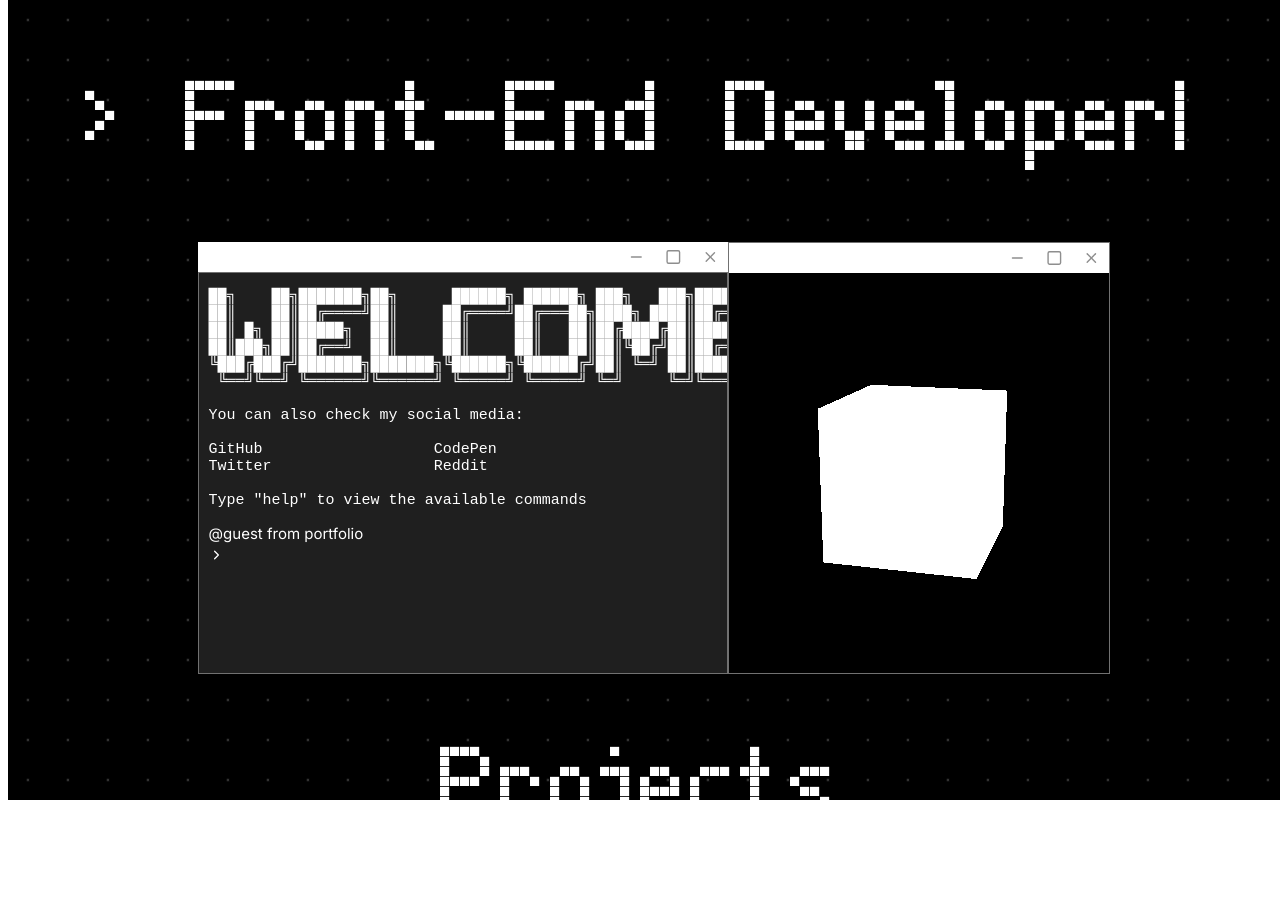
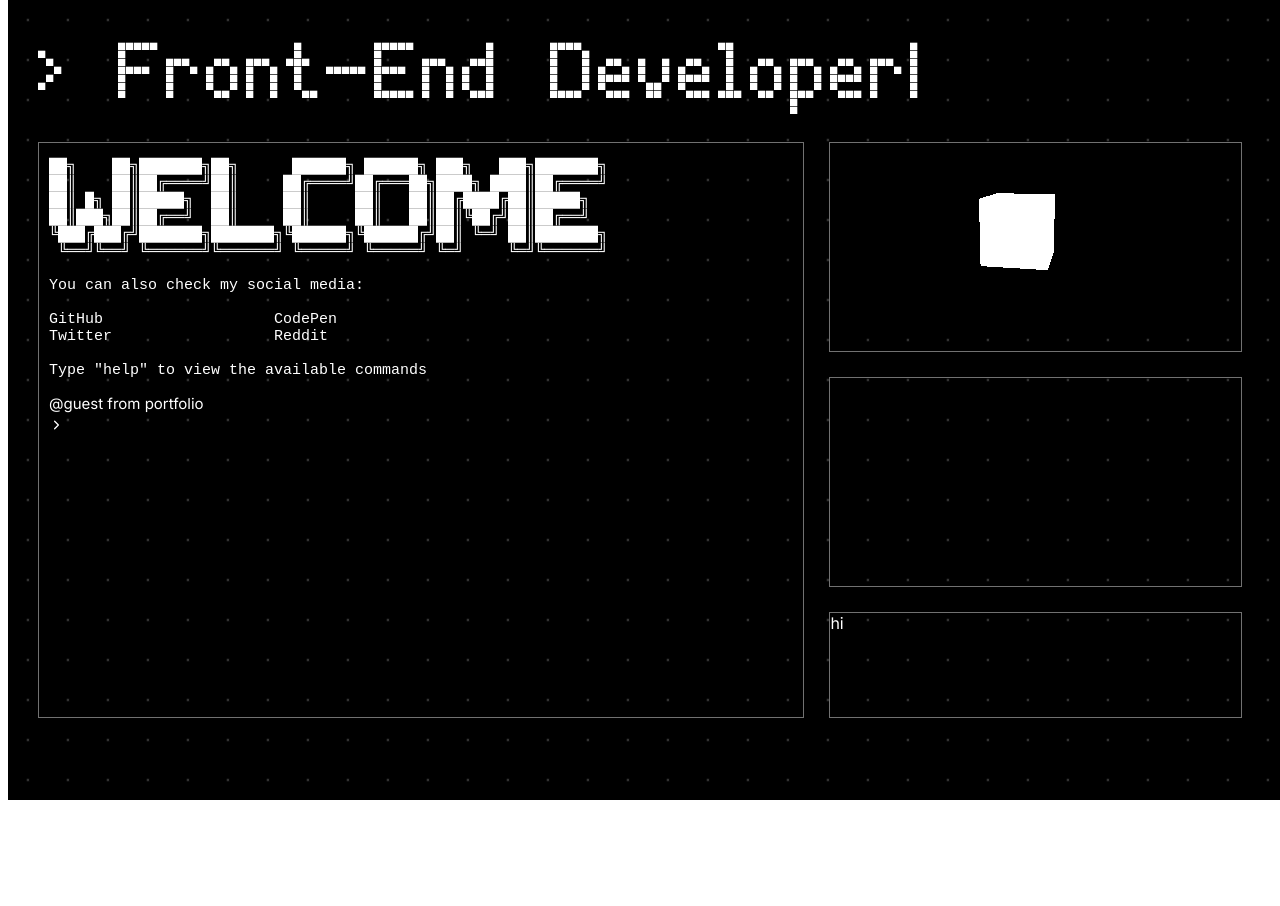
Before and after one commit to AB10110F/Portfolio-TUI, a Next.js app: page / in a window 1280 px wide. Shown: the top 906 px of the page. After the commit the page ends 800 px from the top, so only its background shows below. Built offline with nearby package versions, Linux system fonts and the light colour scheme.

Commit message:
new-layout

```diff
--- a/src/app/page.module.css
+++ b/src/app/page.module.css
@@ -1,38 +1,47 @@
 .main {
   display: flex;
   flex-direction: column;
-  justify-content: space-around;
-  align-items: center;
-  min-height: 100vh;
   color: white;
+  padding: 30px;
 }
 
-.main h1
+.main h1{font-size: 10vh; margin: 0 0 2% 0}
+
+.grid
 {
-  font-size: 100px;
+  display: flex;
+  flex-direction: row;
+  width: 100%;
+  height: 72vh;
+  gap: 25px;
 }
 
-.home
+.column
 {
-  width: 70%;
   display: flex;
-  flex-direction: row;
-  justify-content: space-between;
+  flex-direction: column;
+  gap:25px;
+  width: 35%;
 }
 
-.canvasContainer
+.canvas
 {
-  width: 380px;
-  background-color: rgb(31, 31, 31);
   border: 1px solid rgb(113, 113, 113);
+  height: 40%;
 }
 
-.canvasContent
+.bars
 {
-  height: 180px;
+  border: 1px solid rgb(113, 113, 113);
+  height: 40%;
 }
 
-.projects
+.controls
+{
+  border: 1px solid rgb(113, 113, 113);
+  height: 20%;
+}
+/* .projects
 {
   display: flex;
   flex-direction: row;
@@ -90,4 +99,4 @@
     justify-content: center;
     align-items: center;
     height: 180px;
-}
+} */
--- a/src/app/page.tsx
+++ b/src/app/page.tsx
@@ -13,55 +13,16 @@ export default function Home() {
   return (
     <main className={styles.main}>
       <Typewriter text={'  Front-End Developer'}/> {/* TODO What is wrong with the position 1? */}
-        <div className={styles.home}>
+      <div className={styles.grid}>
             <Terminal/>
-            <div className={styles.canvasContainer}>
-                <section className={styles.windowOptions}>
-                    <article>
-                        <Minus />
-                        <Square />
-                        <X />
-                    </article>
-                </section>
-                <section className={styles.canvasContent}>
+            <section className={styles.column}>
+                <article className={styles.canvas}>
                     <Model/>
-                </section>
-            </div>
-        </div>
-      <h1 className={dotFont.className}>Projects</h1>
-      <div className={styles.projects}>
-          <div className={styles.windowContainer}>
-              <section className={styles.windowOptions}>
-                  <article>
-                      <Minus />
-                      <Square />
-                      <X />
-                  </article>
-              </section>
-              <section className={styles.windowContent}>404</section>
-          </div>
-          <div className={styles.windowContainer}>
-              <section className={styles.windowOptions}>
-                  <article>
-                      <Minus />
-                      <Square />
-                      <X />
-                  </article>
-              </section>
-              <section className={styles.windowContent}>404</section>
-          </div>
-          <div className={styles.windowContainer}>
-              <section className={styles.windowOptions}>
-                  <article>
-                      <Minus />
-                      <Square />
-                      <X />
-                  </article>
-              </section>
-              <section className={styles.windowContent}>404</section>
-          </div>
+                </article>
+                <article className={styles.bars}></article>
+                <article className={styles.controls}>hi</article>
+            </section>
       </div>
-      <h1 className={dotFont.className}>Social Media</h1>
     </main>
   )
 }
--- a/src/components/Dots.tsx
+++ b/src/components/Dots.tsx
@@ -4,7 +4,7 @@ import p5 from 'p5';
 import styles from '../css/dots.module.css'
 
 const Dots = () => {
-  const sketchRef = useRef<HTMLDivElement>(null);
+  const sketchRef = useRef<HTMLDivElement>(null!);
 
   useEffect(() => {
     let dotSize: number = 4;
--- a/src/components/Model.tsx
+++ b/src/components/Model.tsx
@@ -9,10 +9,10 @@ const AsciiCube = () => {
 
     useEffect(() => {
       const canvas = canvasRef.current;
-      const renderer = new THREE.WebGLRenderer({ canvas });
+      const renderer = new THREE.WebGLRenderer({ canvas/* , alpha: true  */});
 
       const width = 380;
-      const height = 400;
+      const height = 170;
 
       canvas.style.width = `${width}px`;
       canvas.style.height = `${height}px`;
@@ -29,7 +29,7 @@ const AsciiCube = () => {
       camera.position.z = 5;
 
       const geometry = new THREE.BoxGeometry(1, 1, 1);
-      const material = new THREE.MeshBasicMaterial({ color: 0xffffff });
+      const material = new THREE.MeshBasicMaterial({ color: 0xffffff, /* transparent:true  */});
       const cube = new THREE.Mesh(geometry, material);
       scene.add(cube);
 
--- a/src/components/Terminal.tsx
+++ b/src/components/Terminal.tsx
@@ -2,11 +2,10 @@
 import React from 'react';
 import { useState, useRef, useEffect } from 'react';
 import styles from '../css/terminal.module.css'
-import { ChevronRight, X, Minus, Square } from 'lucide-react';
+import { ChevronRight } from 'lucide-react';
 
 
 const Terminal = () => {
-
 
     const banner = [
         "██╗    ██╗███████╗██╗      ██████╗ ██████╗ ███╗   ███╗███████╗ ",
@@ -65,14 +64,6 @@ const Terminal = () => {
     }, [output]);
 
     return (
-        <div className={styles.windowContainer}>
-            <section className={styles.windowOptions}>
-                <article>
-                    <Minus />
-                    <Square />
-                    <X />
-                </article>
-            </section>
             <div  ref={preRef} className={styles.terminal}>
                 {<pre className={styles.history}>{output}</pre>}
                 {/* <pre style={{ color: 'green' }}>{output}</pre>*/}
@@ -117,7 +108,6 @@ const Terminal = () => {
                     </article>
                 </section>
             </div>
-        </div>
     )
 };
 
--- a/src/css/terminal.module.css
+++ b/src/css/terminal.module.css
@@ -1,15 +1,10 @@
-.windowContainer
-{
-    width: 60%;
-    box-sizing: border-box;
-    animation: bottom 1s ease;
-}
 .terminal
 {
-    height: 400px;
+    animation: bottom 1s ease;
+    box-sizing: border-box;
+    width: 65%;
     overflow-Y:auto;
     overflow-X:hidden;
-    background-color: rgb(31, 31, 31);
     color: white;
     font-size: 15px;
     border: 1px solid rgb(113, 113, 113);
@@ -29,39 +24,6 @@
         opacity: 100%;
     }
   }
-
-.windowOptions
-{
-    display: flex;
-    justify-content: end;
-    background-color: rgb(255, 255, 255);
-    height: 30px;
-    align-items: center;
-    font-size: 15px;
-}
-.windowOptions svg
-{
-    width: 25px;
-    height: 30px;
-    padding: 0 10px;
-    color: rgb(142, 142, 142);
-}
-.windowOptions svg:nth-last-child(1):hover
-{
-    background-color: red;
-}
-
-.windowOptions svg:hover
-{
-    background-color: rgb(177, 177, 177);
-    color: white;
-}
-
-.windowOptions article
-{
-    width: 110px;
-    display: flex;
-}
 
 .terminal::-webkit-scrollbar{height: 10px; width: 8px;}
 .terminal::-webkit-scrollbar-thumb{background:#878787; border-radius: 50px;}
```
